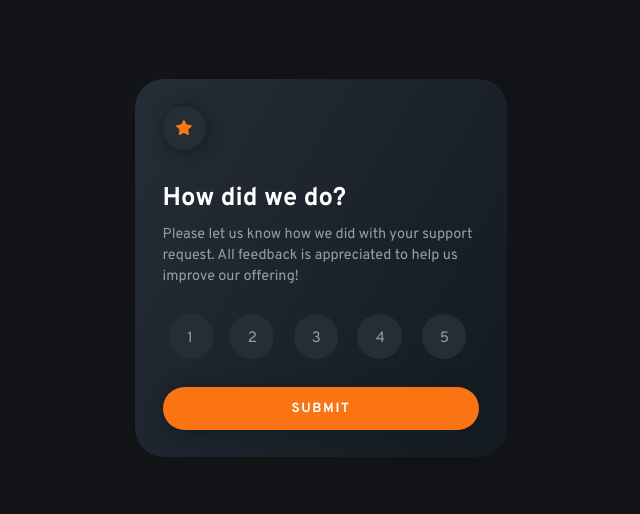
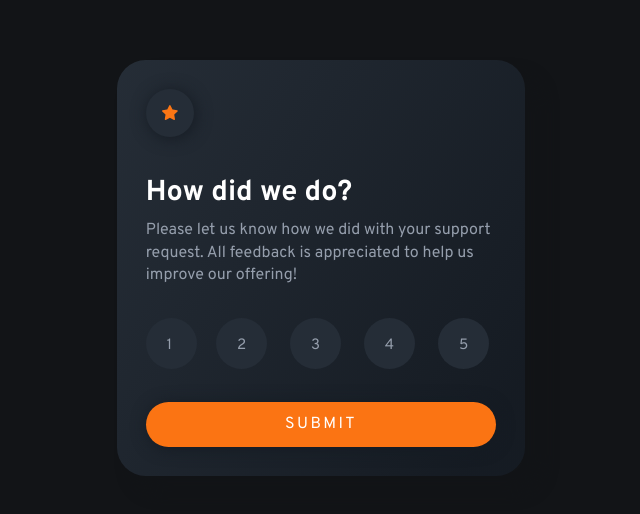
Before and after one commit to dannxvc/interactive-rating-component, a plain HTML site: page index.html in a window 1280 px wide. Shown: the part 132-646 px from the top of the page, without its empty margins (319-959 px from the left). Drawn offline with Linux system fonts and the light colour scheme.

Commit message:
Update form styles

```diff
--- a/assets/css/index.css
+++ b/assets/css/index.css
@@ -1,12 +1,12 @@
 @import url('main.css');
 #form{
     background:linear-gradient(120deg, var(--blue-light), var(--blue) 90.71%);
-    height: 23.6rem;
+    height: 26rem;
     width: 90%;
-    max-width: 23.2rem;
+    max-width: 25.5rem;
     border-radius: 1.8rem;
     box-shadow: 1rem 1rem 1rem var(--dark-blue);
-    padding: 1.7rem;
+    padding: 1.8rem;
     display: flex;
     flex-direction: column;
     justify-content: space-between;
@@ -19,22 +19,23 @@
     padding: 0.8rem;
     font-family: 'Overpass', sans-serif;
     color: var(--white);
-    font-weight: 700;
+    font-weight: 500;
+    font-size: 1rem;
     cursor: pointer;
-    letter-spacing: 0.1rem;
+    letter-spacing: 0.15rem;
 }
 .star-icon-bg{
     position: relative;
-    width: 2.7rem;
-    height: 2.7rem;
+    width: 3rem;
+    height: 3rem;
     border-radius: 50%;
     background: var(--blue-light);
     box-shadow: 0.1rem 0.1rem 1rem var(--blue);
 }
 .star-icon{
     position: absolute;
-    width: 2.7rem;
-    padding: .85rem;
+    width: 3rem;
+    padding: 1rem;
 }
 .description{
     color: var(--light-gray);
@@ -66,8 +67,12 @@
 .options label{
     position: relative;
     padding: 0.5rem;
+    cursor: pointer;
+    justify-content: center;
     margin-left: 1rem;
-    cursor: pointer;
+}
+.options label:nth-of-type(1){
+    margin-left: 0;
 }
 .options input[type="radio"]:hover + label::before{
     transition: .3s ease-in-out;
@@ -81,29 +86,29 @@
     position: absolute;
 }
 label::before{
-    top: -.35rem;
-    left: -.6rem;
+    top: -.55rem;
+    left: 0rem;
     content: "";
     display: inline-block;
-    height: 2.8rem;
-    width: 2.8rem;
+    height: 3.2rem;
+    width: 3.2rem;
     background: var(--blue-light);
     border-radius: 50%;
 }
 .options label::after{
-    left: -.6rem;
-    top:-.35rem;
+    left: 0rem;
+    top:-.55rem;
     content: "";
     display: inline-block;
-    height: 2.8rem;
-    width: 2.8rem;
+    height: 3.2rem;
+    width: 3.2rem;
     background: var(--primary);
     border-radius: 50%;
 }
 span{
     position: absolute;
     top: 0.6rem;
-    left: .54rem;
+    left: 1.3rem;
     z-index: 1;
     color: var(--light-gray);
 }
--- a/assets/css/main.css
+++ b/assets/css/main.css
@@ -26,11 +26,11 @@ body{
     font-size: 0.9375rem;
 }
 h1{
-    font-size: 1.6rem;
-    margin-top: 0rem;
+    font-size: 1.8rem;
+    margin-top: -0.1rem;
 }
 p{
-    margin-top: -1.4rem;
-    font-size: 0.9rem;
-    line-height: 1.3rem;
+    margin-top: -2rem;
+    font-size: 1rem;
+    line-height: 1.4rem;
 }
```
